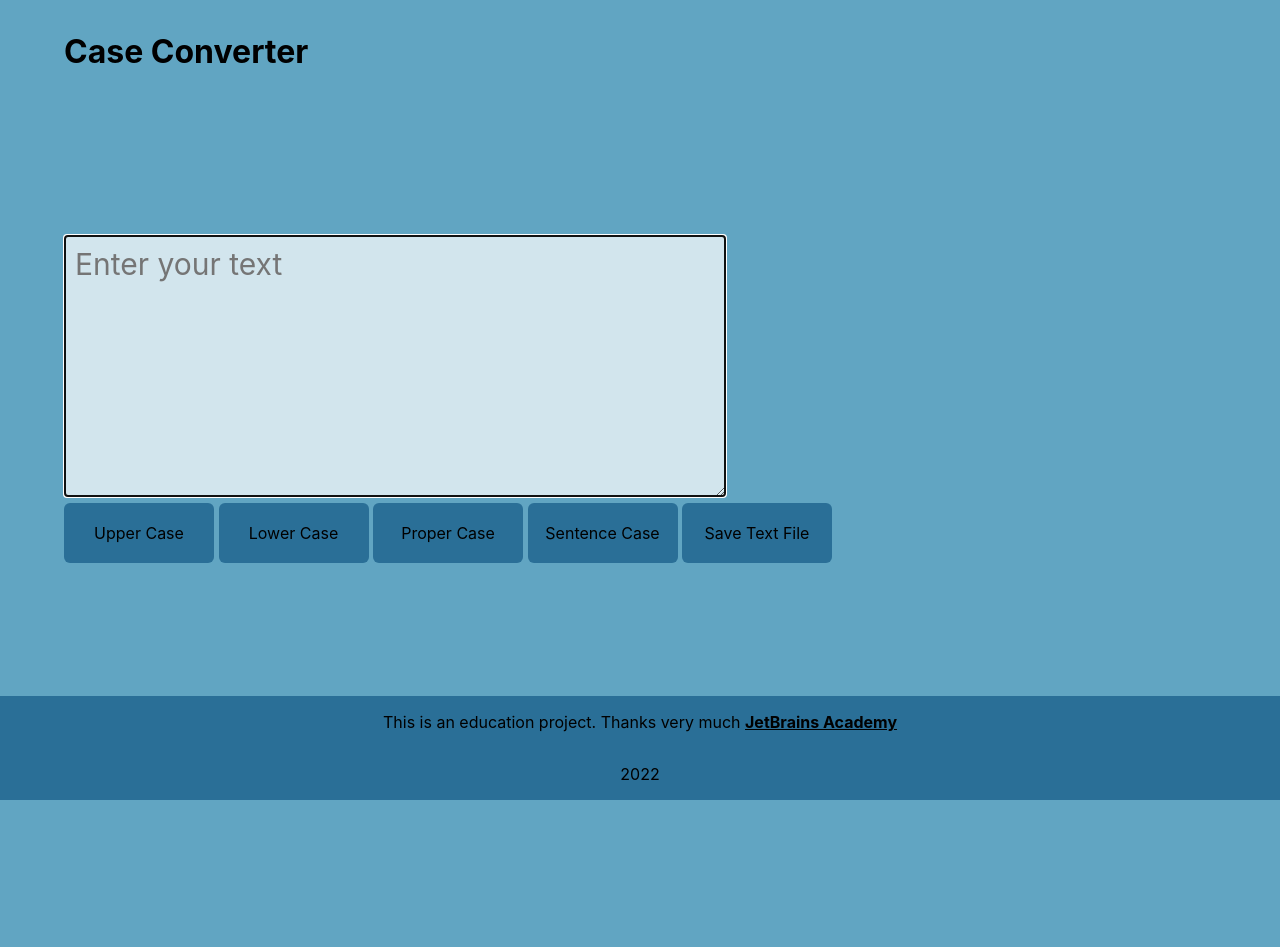
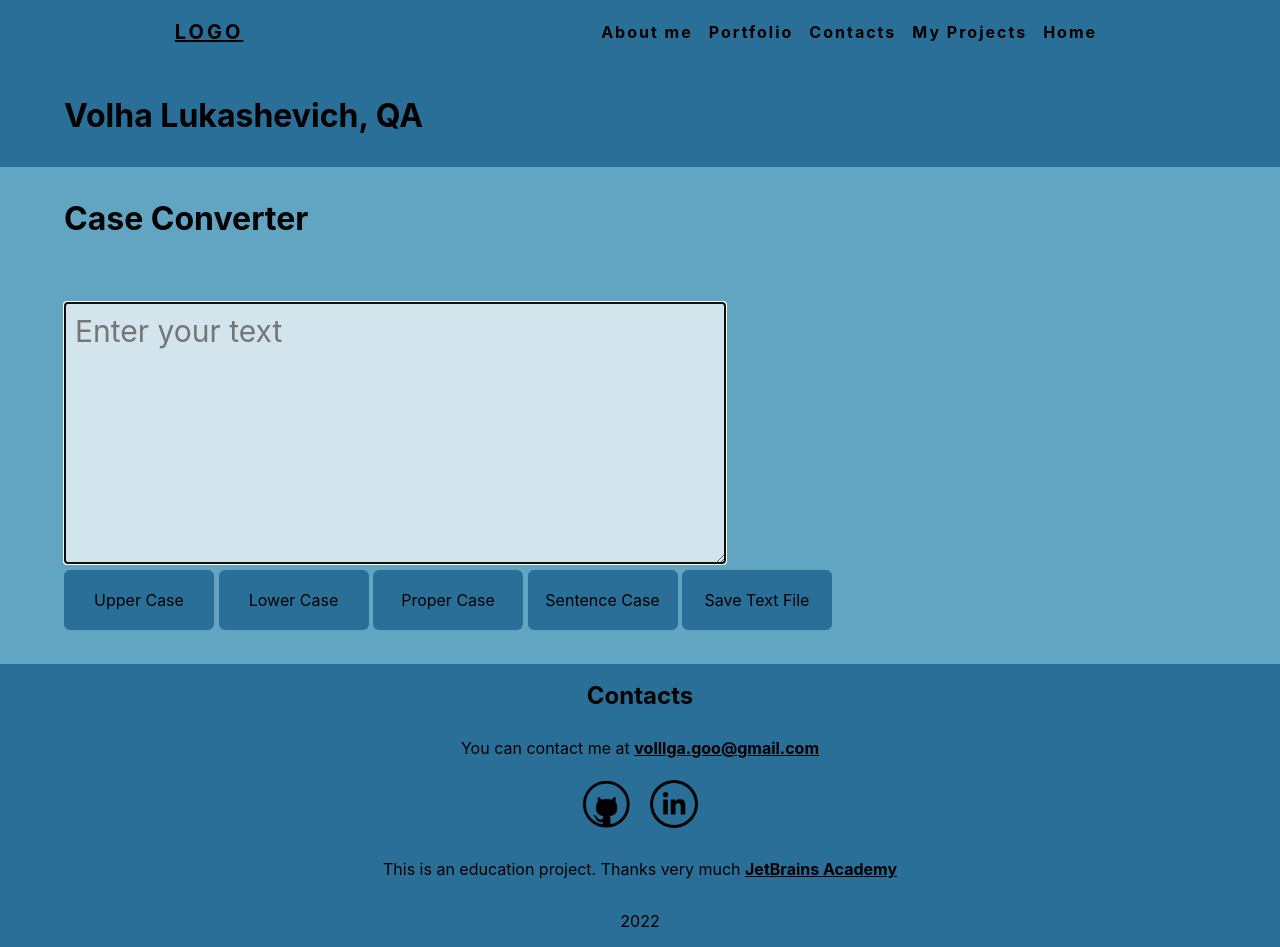
Before and after one commit to volllga/Portfolio1, a website: page case-converter/case-converter.html in a window 1280 px wide. Before the commit the page ends 800 px from the top, so only its background shows below. Drawn offline with Linux system fonts and the light colour scheme.

```diff
--- a/case-converter/case-converter.html
+++ b/case-converter/case-converter.html
@@ -4,12 +4,35 @@
     <meta charset="UTF-8">
     <title>Case Converter</title>
     <link rel="stylesheet" href="style.css">
+    <link rel="stylesheet" href="../src/navigation.css">
+    <link rel="stylesheet" href="../src/style.css">
 </head>
+<div>
+    <nav class="indigo-dye">
+        <div class="logo"><a href="../src/index.html">Logo</a></div>
+        <ul class="nav-links">
+            <li ><a href="../src/index.html#about">About me</a></li>
+            <li><a href="../src/index.html#portfolio">Portfolio</a></li>
+            <li><a href="#contacts">Contacts</a></li>
+            <li><a href="../src/projects.html" tabindex="-1">My Projects</a></li>
+            <li ><a href="../src/index.html">Home</a></li>
+        </ul>
+        <div class="hamburger">
+            <div class="line1"></div>
+            <div class="line2"></div>
+            <div class="line3"></div>
+        </div>
+    </nav>
+    <header class="indigo-dye">
+        <a href="../src/index.html">
+            <h1 class="header-item">Volha Lukashevich, QA</h1>
+        </a>
+    </header>
+</div>
 <body class="honolulu-blue">
     <div class="title">
         <h1>Case Converter</h1>
     </div>
-
     <div id="container">
         <div>
             <textarea autofocus placeholder="Enter your text"></textarea>
@@ -22,12 +45,20 @@
             <button id="save-text-file" class="indigo-dye open-window">Save Text File</button>
         </div>
     </div>
-
+    <div>
+    <section id="contacts" class="indigo-dye">
+        <h2 class="contacts-item" id="#contacts">Contacts</h2>
+        <p class="contacts-item">You can contact me at <a  href=>volllga.goo@gmail.com</a> </p>
+        <div class="contacts-item">
+            <a  href="https://github.com/volllga" target="_blank"><img src="../images/git.png" alt="github"></a>
+            <a  href="https://www.linkedin.com/in/volha-lukashevich-324799128/" target="_blank"><img src="../images/linkedin2.png" alt="github"></a>
+        </div>
+    </section>
     <footer class="indigo-dye">
         <p>This is an education project. Thanks very much <a href="https://hyperskill.org/" title="Go to JetBrains Academy">JetBrains Academy</a> </p>
         <p> 2022 </p>
     </footer>
-
+    </div>
     <script src="saveTextFile.js"></script>
     <script src="textToSentenceCase.js"></script>
     <script src="textToProperCase.js"></script>
```
Also changed, not shown: src/index.html (+16 -13 lines), src/projects.html (+12 -3 lines). Lines whose indentation alone changed are shown as unchanged.
